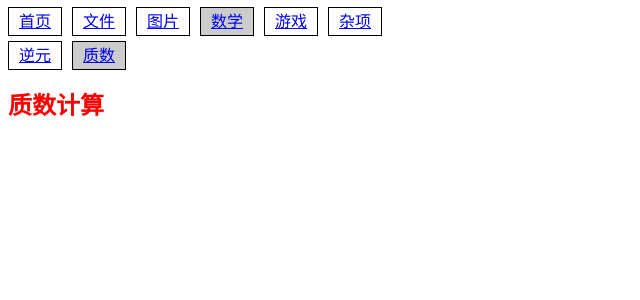
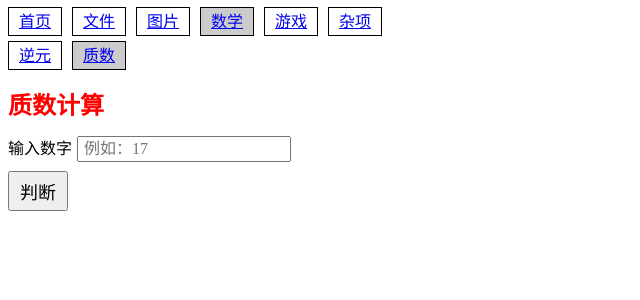
Before and after one commit to GZhonghui/WebTools, a Vue app: page /math/prime in a window 1280 px wide. Shown: the top 300 px of the page, without its empty margins (0-640 px from the left). Built offline with nearby package versions, Linux system fonts and the light colour scheme.

Commit message:
feat(math): implement prime checker UI and validation

```diff
--- a/src/views/math/Prime.vue
+++ b/src/views/math/Prime.vue
@@ -1,9 +1,68 @@
 <script setup>
+import { ref } from 'vue'
 import { setTitle } from '../../common.js'
 
 setTitle('质数计算')
+
+// 用户输入（字符串），点击按钮后再统一校验与转换
+const inputNumber = ref('')
+// 结果文案：仅通过页面文本展示，不使用弹窗
+const resultText = ref('')
+
+/**
+ * 判断一个整数是否为质数
+ * 规则：
+ * - 小于等于 1 不是质数
+ * - 2 是质数
+ * - 偶数（除 2 外）都不是质数
+ * - 其余只需尝试到 sqrt(n)
+ */
+function isPrime(n) {
+  if (n <= 1) return false
+  if (n === 2) return true
+  if (n % 2 === 0) return false
+
+  for (let i = 3; i * i <= n; i += 2) {
+    if (n % i === 0) {
+      return false
+    }
+  }
+  return true
+}
+
+function checkPrime() {
+  const raw = inputNumber.value.trim()
+
+  if (raw === '') {
+    resultText.value = '请输入一个整数。'
+    return
+  }
+
+  const n = Number(raw)
+  // 仅接受有限整数（例如：3、17、100）
+  if (!Number.isFinite(n) || !Number.isInteger(n)) {
+    resultText.value = '请输入有效的整数。'
+    return
+  }
+
+  resultText.value = isPrime(n)
+    ? `${n} 是质数。`
+    : `${n} 不是质数。`
+}
 </script>
 
 <template>
   <h2 class="tool_title">质数计算</h2>
+  <div>
+    <label>输入数字</label>
+    <input
+      class="stranded-input"
+      type="number"
+      v-model="inputNumber"
+      placeholder="例如：17"
+    >
+    <br>
+    <button class="stranded-button" @click="checkPrime">判断</button>
+    <p style="font-size: 24px; color: green;">{{ resultText }}</p>
+  </div>
 </template>
```
